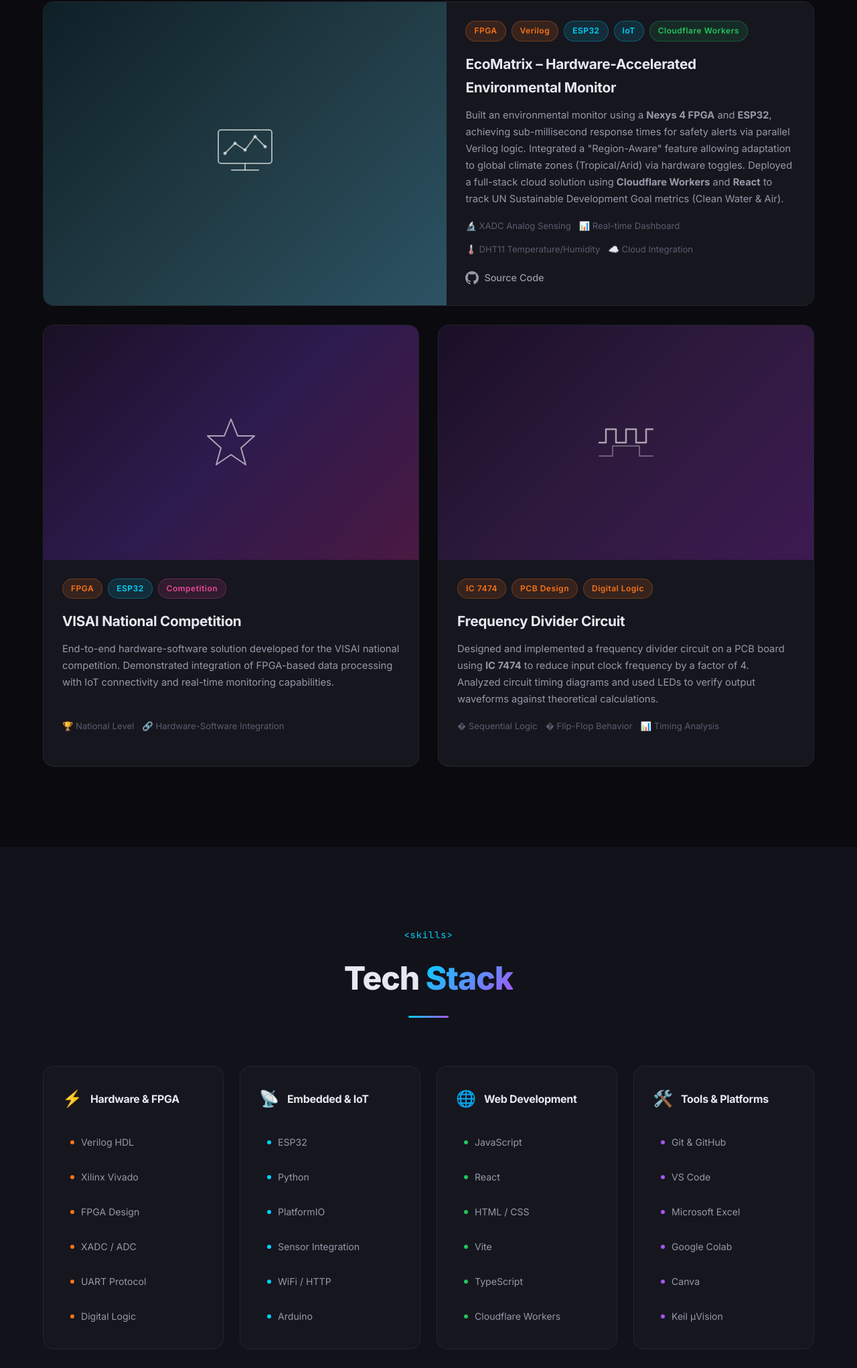
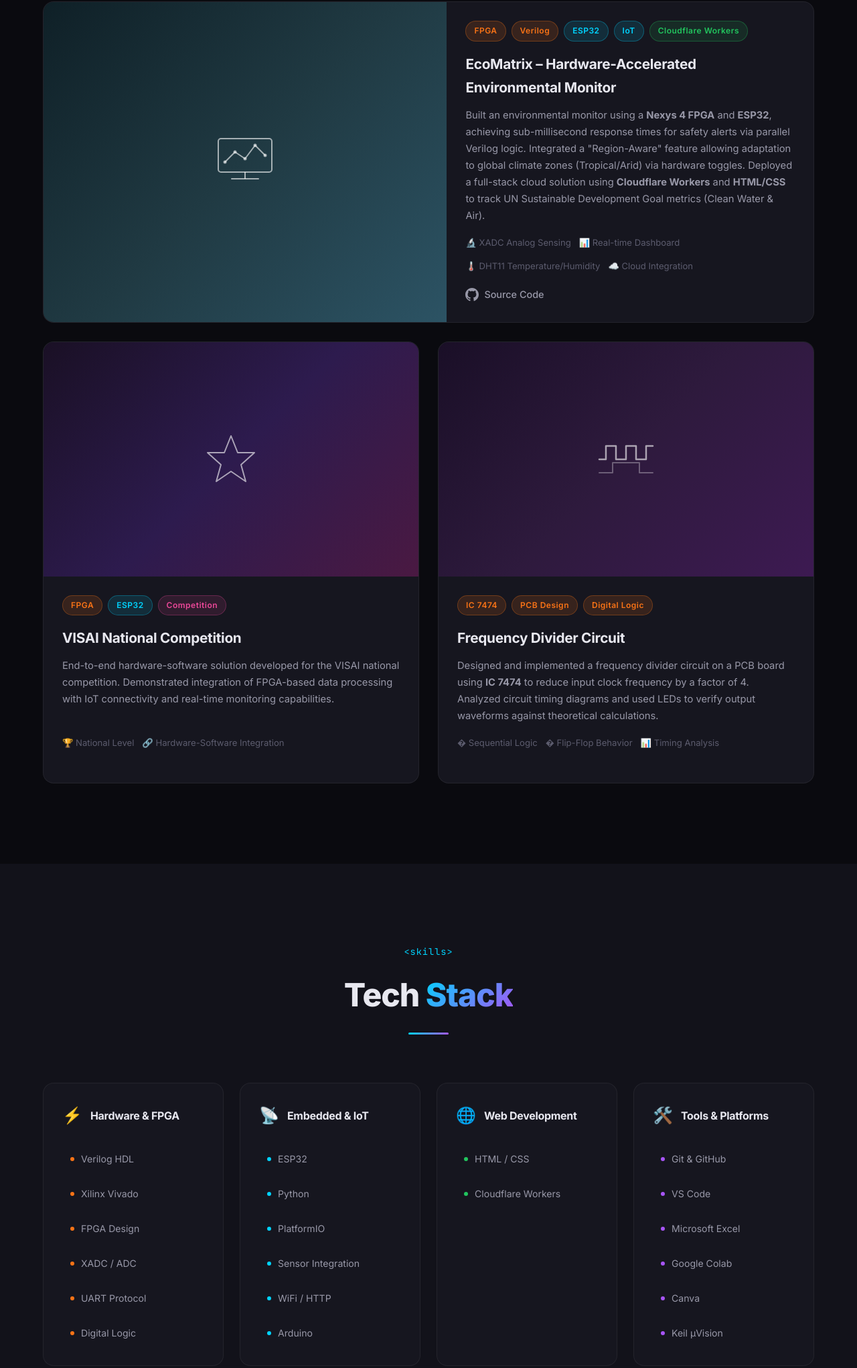
Before and after one commit to GouriAjith-0503/GouriAjith-0503.github.io, a plain HTML site: page index.html in a window 1280 px wide. Shown: the part 3482-5525 px from the top of the page at 67% size. Drawn offline with Linux system fonts and the light colour scheme.

Commit message:
Refactor tech stack: focus on core competencies (Cloudflare Workers, HTML/CSS)

```diff
--- a/index.html
+++ b/index.html
@@ -307,7 +307,8 @@
                             <strong>ESP32</strong>, achieving sub-millisecond response times for safety alerts via
                             parallel Verilog logic. Integrated a "Region-Aware" feature allowing adaptation to global
                             climate zones (Tropical/Arid) via hardware toggles. Deployed a full-stack cloud solution
-                            using <strong>Cloudflare Workers</strong> and <strong>React</strong> to track UN Sustainable
+                            using <strong>Cloudflare Workers</strong> and <strong>HTML/CSS</strong> to track UN
+                            Sustainable
                             Development Goal metrics (Clean Water & Air).
                         </p>
                         <div class="project-features">
@@ -437,11 +438,7 @@
                         <h3>Web Development</h3>
                     </div>
                     <div class="skill-items">
-                        <div class="skill-item"><span class="skill-dot web"></span>JavaScript</div>
-                        <div class="skill-item"><span class="skill-dot web"></span>React</div>
                         <div class="skill-item"><span class="skill-dot web"></span>HTML / CSS</div>
-                        <div class="skill-item"><span class="skill-dot web"></span>Vite</div>
-                        <div class="skill-item"><span class="skill-dot web"></span>TypeScript</div>
                         <div class="skill-item"><span class="skill-dot web"></span>Cloudflare Workers</div>
                     </div>
                 </div>
```
Also changed, not shown: resume.html (+3 -4 lines).
